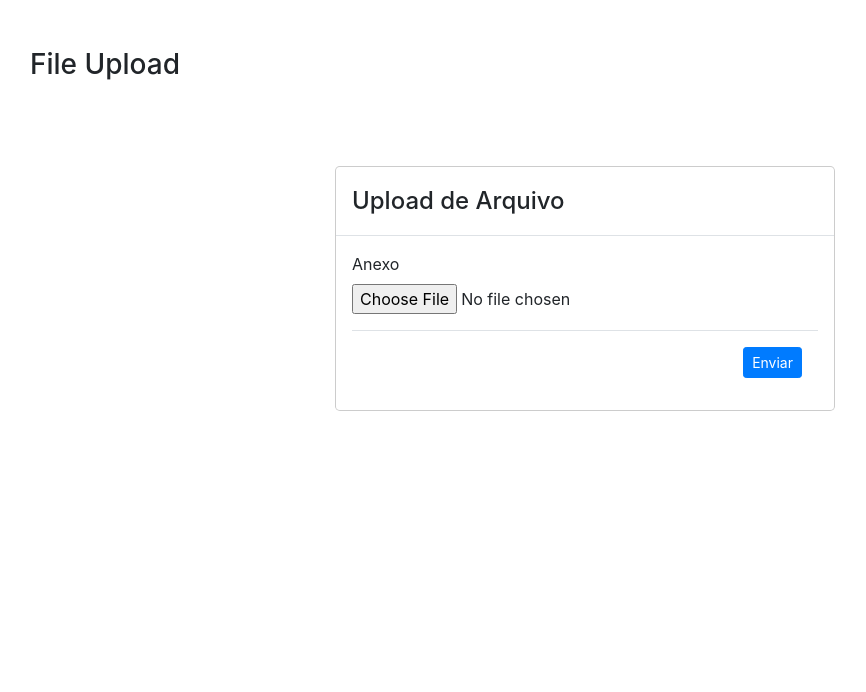
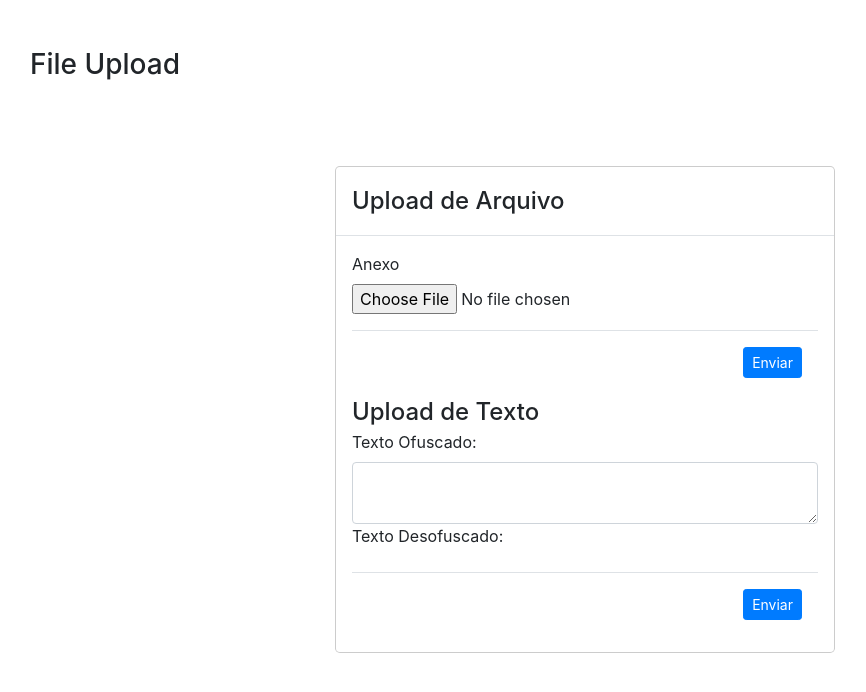
Before and after one commit to eduhebbel/pi-desofuscamento, a React (Create React App) app in the folder frontend/: page /upload in a window 1280 px wide. Shown: the top 692 px of the page, without its empty margins (55-921 px from the left). Built offline with nearby package versions, Linux system fonts and the light colour scheme.

Commit message:
campo texto funcionando

```diff
--- a/frontend/src/components/UsersFileUploadForm.js
+++ b/frontend/src/components/UsersFileUploadForm.js
@@ -6,7 +6,77 @@ import Form from 'react-bootstrap/Form'
 import Button from 'react-bootstrap/Button'
 import Modal from 'react-bootstrap/Modal';
 
-function UsersFileUploadForm() {
+
+
+class UsersFileUploadForm extends React.Component{
+    constructor(props) {
+        super(props)
+
+        this.state = {
+
+            text: ''
+
+        }
+
+        this.handleChange = this.handleChange.bind(this);
+        this.handleSubmit = this.handleSubmit.bind(this);
+
+    }//Fim do construtor
+
+    handleChange(e) {
+        this.setState({
+            [e.target.name]: e.target.value
+        });
+    }//Fim do HandleChange
+
+    handleSubmit(e) {
+        e.preventDefault();
+
+        let uri = 'http://localhost:3001/upload/text';
+        let options = {};
+
+
+        options = {
+            method: 'post',
+            headers: {
+                "Content-Type": "application/json",
+                "Access-Control-Allow-Origin": "*",
+                "Access-Control-Allow-Methods": "GET,PUT,POST,DELETE"
+            },
+            body: JSON.stringify(this.state)
+        }
+
+        fetch(uri, options)
+        .then(res => res.json())
+        .then(data => {
+            console.log(data);
+
+            var textoDes = document.getElementById('desofuscado');
+
+            //Exibe texto Desofuscado
+            if("decodedString" in data){
+                textoDes.innerHTML = data.decodedString;
+                textoDes.style.color = 'black';
+            }else{
+
+                textoDes.innerHTML = data.errors[0].msg;
+                textoDes.style.color = 'red';
+            }
+            //Fim do Exibe texto Desofuscado
+
+
+        })
+        .catch(erros => {
+            console.log(erros);
+        })
+
+    }//Fim do handleSubmit
+
+
+
+
+
+    render(){
         return (
             <Row>
                 <Col>
@@ -23,6 +93,20 @@ function UsersFileUploadForm() {
                                     <Button size="sm" variant="primary" type="submit" >Enviar</Button>
                                 </Modal.Footer>
                             </Form>
+
+                            <Modal.Title>Upload de Texto</Modal.Title>
+                            <Form onSubmit={this.handleSubmit}>
+                                <Form.Group controlId='text'>
+                                    <Form.Label>Texto Ofuscado:</Form.Label>
+                                    <textarea class="form-control" name='text' onChange={this.handleChange} value={this.state.text} ></textarea>
+
+                                        <Form.Label>Texto Desofuscado:</Form.Label>
+                                         <div id='desofuscado' nome='textoDesofuscado'></div>
+                                </Form.Group>
+                                <Modal.Footer>
+                                    <Button size="sm" variant="primary" type="submit" >Enviar</Button>
+                                </Modal.Footer>
+                            </Form>
                         </Modal.Body>
 
                     </Modal.Dialog>
@@ -30,4 +114,5 @@ function UsersFileUploadForm() {
             </Row>
         )
     }
+}
 export default UsersFileUploadForm;
```
Also changed, not shown: 1 other file (tests, documents, lock files or other folders). Lines whose indentation alone changed are shown as unchanged.
